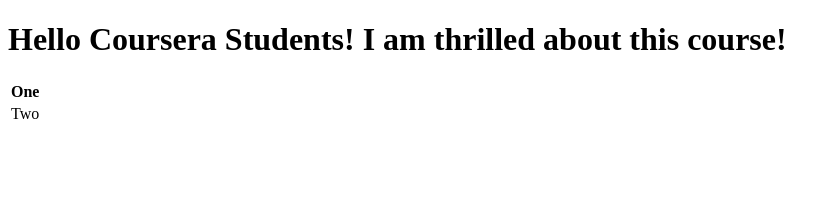
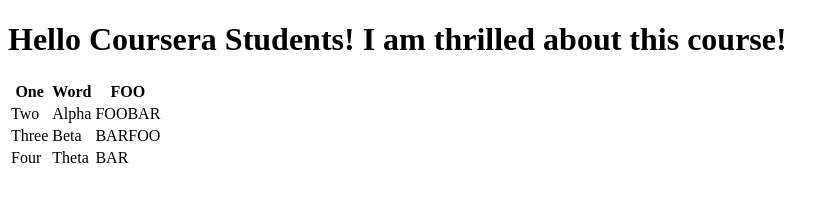
Before and after one commit to dob3rmn/coursera-AngularJS, a plain HTML site: page index.html in a window 1280 px wide. Shown: the whole page, without its empty margins (0-839 px from the left). Drawn offline with Linux system fonts and the light colour scheme.

Commit message:
new web file version with more table rows

```diff
--- a/index.html
+++ b/index.html
@@ -8,8 +8,22 @@
     <h1>Hello Coursera Students! I am thrilled about this course!</h1>
     <table>
       <th>One</th>
+      <th>Word</th>
+      <th>FOO</th>
       <tr>
         <td>Two</td>
+        <td>Alpha</td>
+        <td>FOOBAR</td>
+      </tr>
+      <tr>
+        <td>Three</td>
+        <td>Beta</td>
+        <td>BARFOO</td>
+      </tr>
+      <tr>
+        <td>Four</td>
+        <td>Theta</td>
+        <td>BAR</td>
       </tr>
     </table>
   </body>
```
